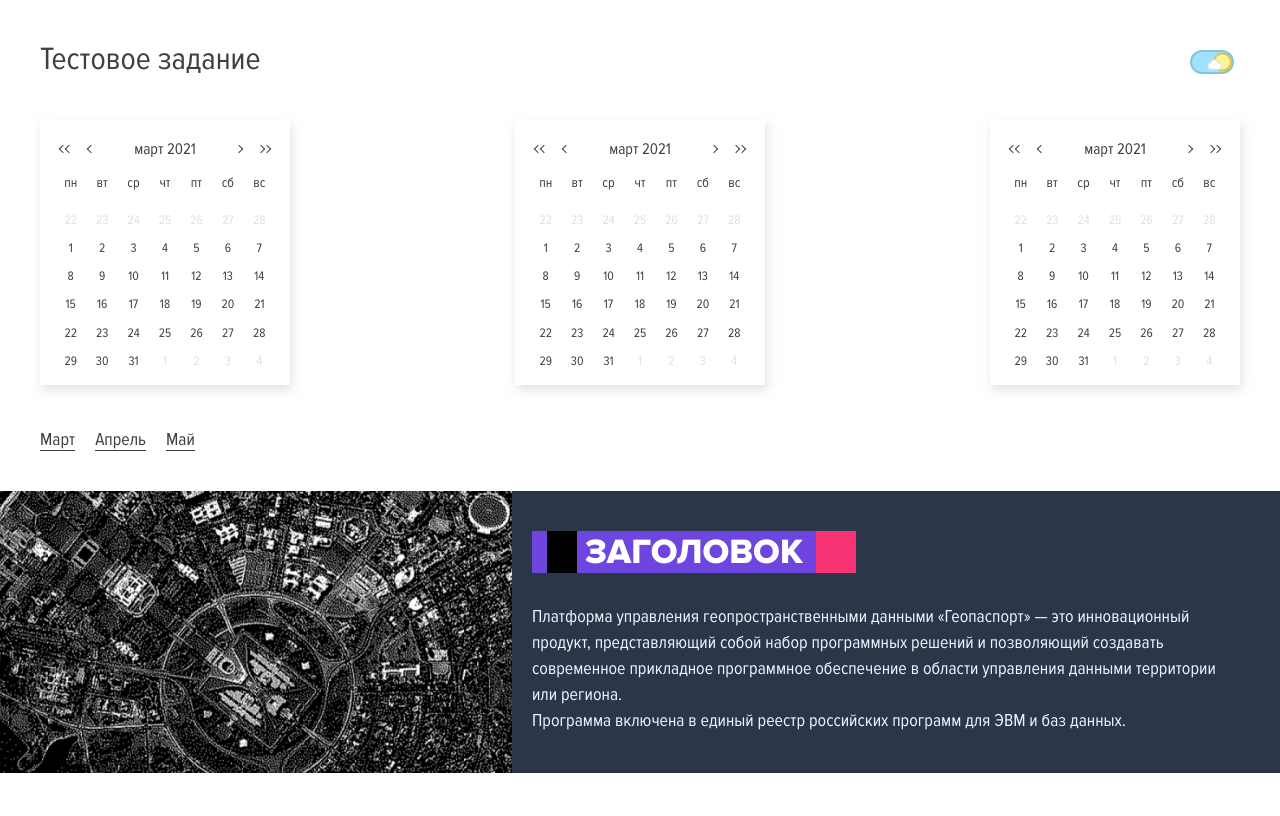
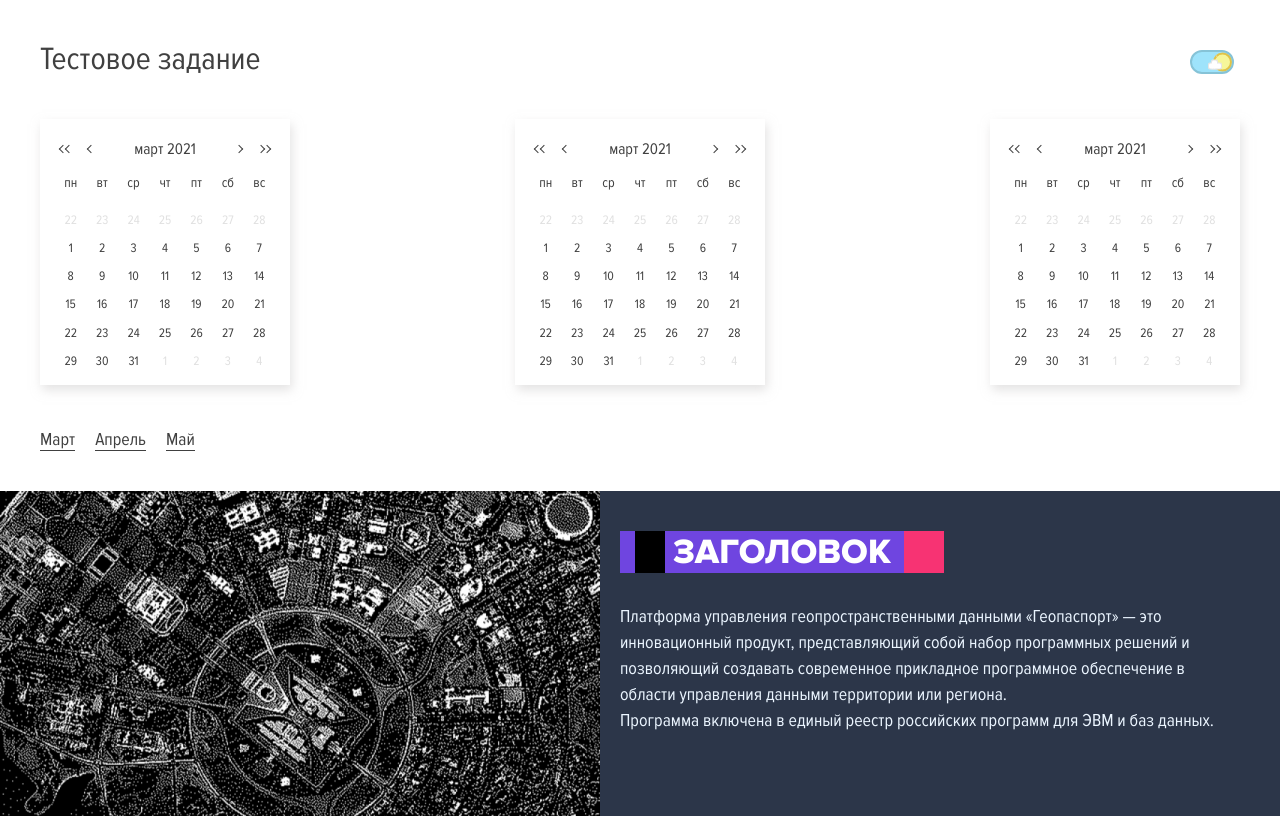
Before and after one commit to Vrg26/test-task, a React (Create React App) app: page / in a window 1280 px wide. Built offline with nearby package versions, Linux system fonts and the light colour scheme.

Commit message:
Добавил media запрос для изменения размера картинки в info. Изменил ширину картинки на 100% в блоке info

```diff
--- a/src/components/Info/Info.css
+++ b/src/components/Info/Info.css
@@ -5,7 +5,7 @@
 
 .info__image {
     object-fit: cover;
-    width: 40%;
+    width: 100%;
 }
 
 .info__text-container {
@@ -41,6 +41,11 @@
     line-height: 26px;
     margin: 0;
 }
+@media screen and (max-width: 1200px){
+    .info__image {
+        width: 40%;
+    }
+}
 
 @media screen and (max-width: 720px){
     .info {
```
